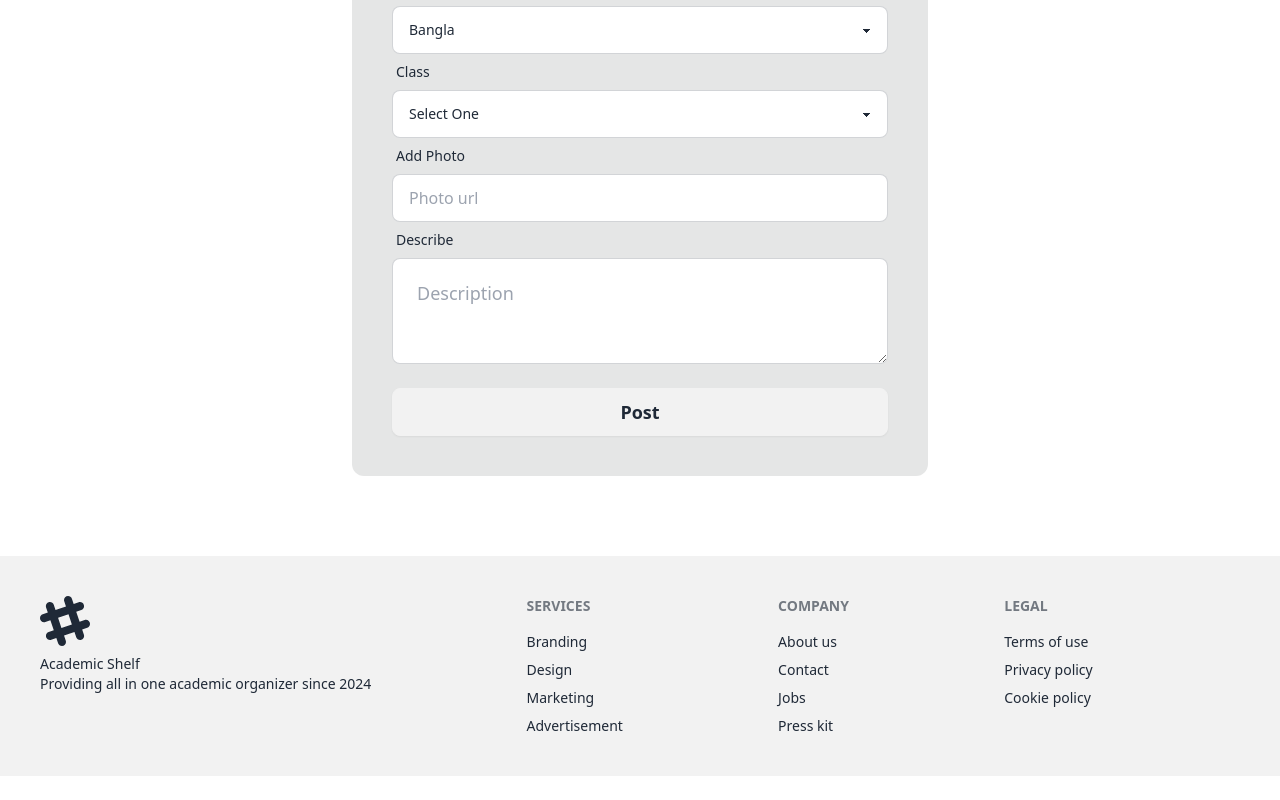
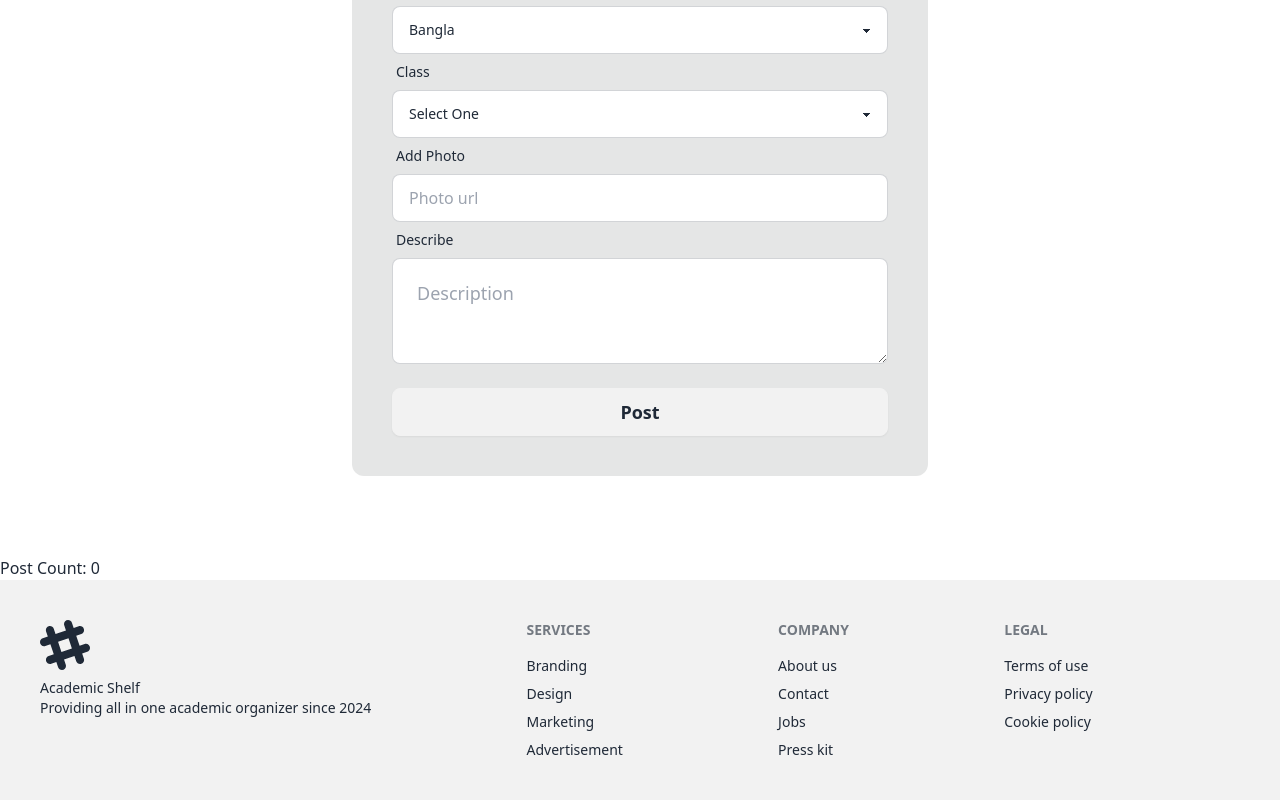
Before and after one commit to sadmaningithub/academic-shelf-client, a React (Vite) app: page /discussion in a window 1280 px wide. Shown: the part 486-1286 px from the top of the page. Before the commit the page ends 1262 px from the top, so only its background shows below. Built offline with nearby package versions, Linux system fonts and the light colour scheme; no server answers.

Commit message:
postCollection component created

```diff
--- /dev/null
+++ b/src/components/PostCollection/PostCollection.jsx
@@ -0,0 +1,26 @@
+import { useEffect, useState } from "react";
+
+
+const PostCollection = () => {
+
+    const [posts, setPosts] = useState([])
+
+    useEffect(()=>{
+        fetch('http://localhost:5000/posts')
+        .then(res => res.json())
+        .then(data => {
+            console.log(data);
+            setPosts(data)
+        })
+    } ,[])
+
+    return (
+        <div>
+            <div>
+                <h1>Post Count: {posts.length}</h1>
+            </div>
+        </div>
+    );
+};
+
+export default PostCollection;
--- a/src/pages/Discussion.jsx
+++ b/src/pages/Discussion.jsx
@@ -1,4 +1,5 @@
 import PostCard from "../components/PostCard/PostCard";
+import PostCollection from "../components/PostCollection/PostCollection";
 
 
 const Discussion = () => {
@@ -11,6 +12,9 @@ const Discussion = () => {
             <div className="">
                 <PostCard></PostCard>
             </div>
+            <div>
+                <PostCollection></PostCollection>
+            </div>
         </div>
     );
 };
```
